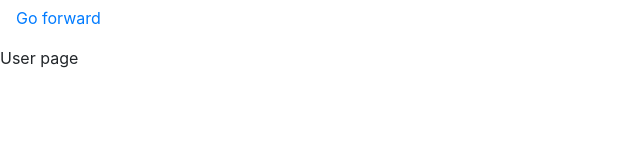
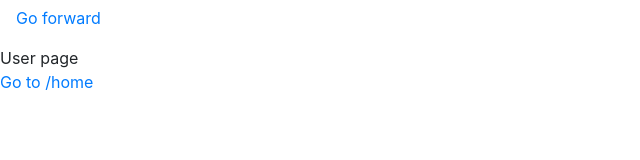
Before and after one commit to parzh/parzh.github.io, a React app: page /#/user in a window 1280 px wide. Shown: the part 130-290 px from the top of the page, without its empty margins (0-640 px from the left). Built offline with nearby package versions, Linux system fonts and the light colour scheme.

Commit message:
Add cross-links

```diff
--- a/src/spa/home-page.tsx
+++ b/src/spa/home-page.tsx
@@ -1,5 +1,12 @@
 import React from "react";
+import { Link } from "react-router-dom";
 
 export default function HomePage(): JSX.Element {
-	return <div>Home page</div>;
+	return <>
+		<div>Home page</div>
+
+		<p>
+			<Link to="/user">Go to /user</Link>
+		</p>
+	</>;
 }
--- a/src/spa/user-page.tsx
+++ b/src/spa/user-page.tsx
@@ -1,5 +1,12 @@
 import React from "react";
+import { Link } from "react-router-dom";
 
 export default function UserPage(): JSX.Element {
-	return <div>User page</div>;
+	return <>
+		<div>User page</div>
+
+		<p>
+			<Link to="/home">Go to /home</Link>
+		</p>
+	</>;
 }
```
